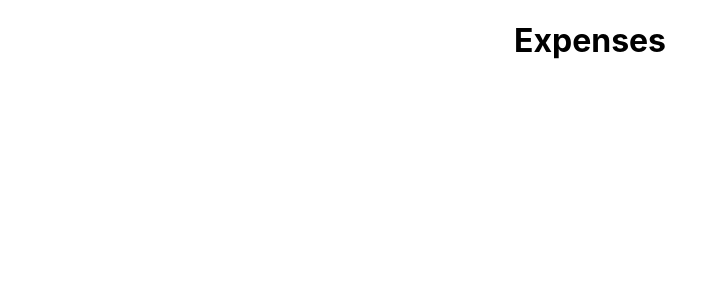
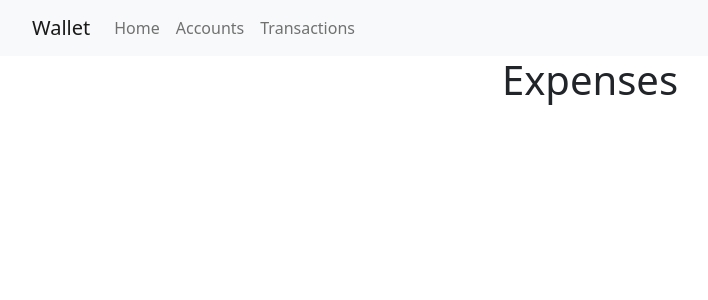
Before and after one commit to yosael/mywalletapp-web, a React (Create React App) app: page /expenses in a window 1280 px wide. Shown: the top 300 px of the page, without its empty margins (50-758 px from the left). Built offline with nearby package versions, Linux system fonts and the light colour scheme.

Commit message:
Navbar Starter and reactboostrap

```diff
--- a/package.json
+++ b/package.json
@@ -6,7 +6,9 @@
     "@testing-library/jest-dom": "^5.14.1",
     "@testing-library/react": "^11.2.7",
     "@testing-library/user-event": "^12.8.3",
+    "bootstrap": "^5.1.0",
     "react": "^17.0.2",
+    "react-bootstrap": "^2.0.0-beta.6",
     "react-dom": "^17.0.2",
     "react-router-dom": "^5.3.0",
     "react-scripts": "4.0.3",
--- a/src/router/AppRouter.js
+++ b/src/router/AppRouter.js
@@ -4,6 +4,7 @@
 import Dashboard from "../components/dashboard/Dashboard";
 import Incomes from "../components/transactions/Incomes";
 import Expenses from "../components/transactions/Expenses";
+import Navbar from "../template/Navbar";
 
 const AppRouter = () => {
   return (
@@ -25,6 +26,7 @@
 
         {/* A <Switch> looks through its children <Route>s and
             renders the first one that matches the current URL. */}
+        <Navbar />
         <Switch>
           <Route path="/dashboard">
             <Dashboard />
--- /dev/null
+++ b/src/template/Navbar.js
@@ -0,0 +1,33 @@
+import React from "react";
+import Navbar from "react-bootstrap/Navbar";
+import Container from "react-bootstrap/Container";
+import { Nav, NavDropdown } from "react-bootstrap";
+import { Link } from "react-router-dom";
+
+const NavbarTemplate = () => {
+  return (
+    <Navbar bg="light" expand="lg">
+      <Container>
+        <Navbar.Brand as={Link} to="dashboard">
+          Wallet
+        </Navbar.Brand>
+        <Navbar.Toggle aria-controls="basic-navbar-nav" />
+        <Navbar.Collapse id="basic-navbar-nav">
+          <Nav className="me-auto">
+            <Nav.Link as={Link} to="dashboard">
+              Home
+            </Nav.Link>
+            <Nav.Link as={Link} to="accounts">
+              Accounts
+            </Nav.Link>
+            <Nav.Link as={Link} to="incomes">
+              Transactions
+            </Nav.Link>
+          </Nav>
+        </Navbar.Collapse>
+      </Container>
+    </Navbar>
+  );
+};
+
+export default NavbarTemplate;
```
Also changed, not shown: src/index.js (+7 -6 lines), 1 other file (tests, documents, lock files or other folders).
